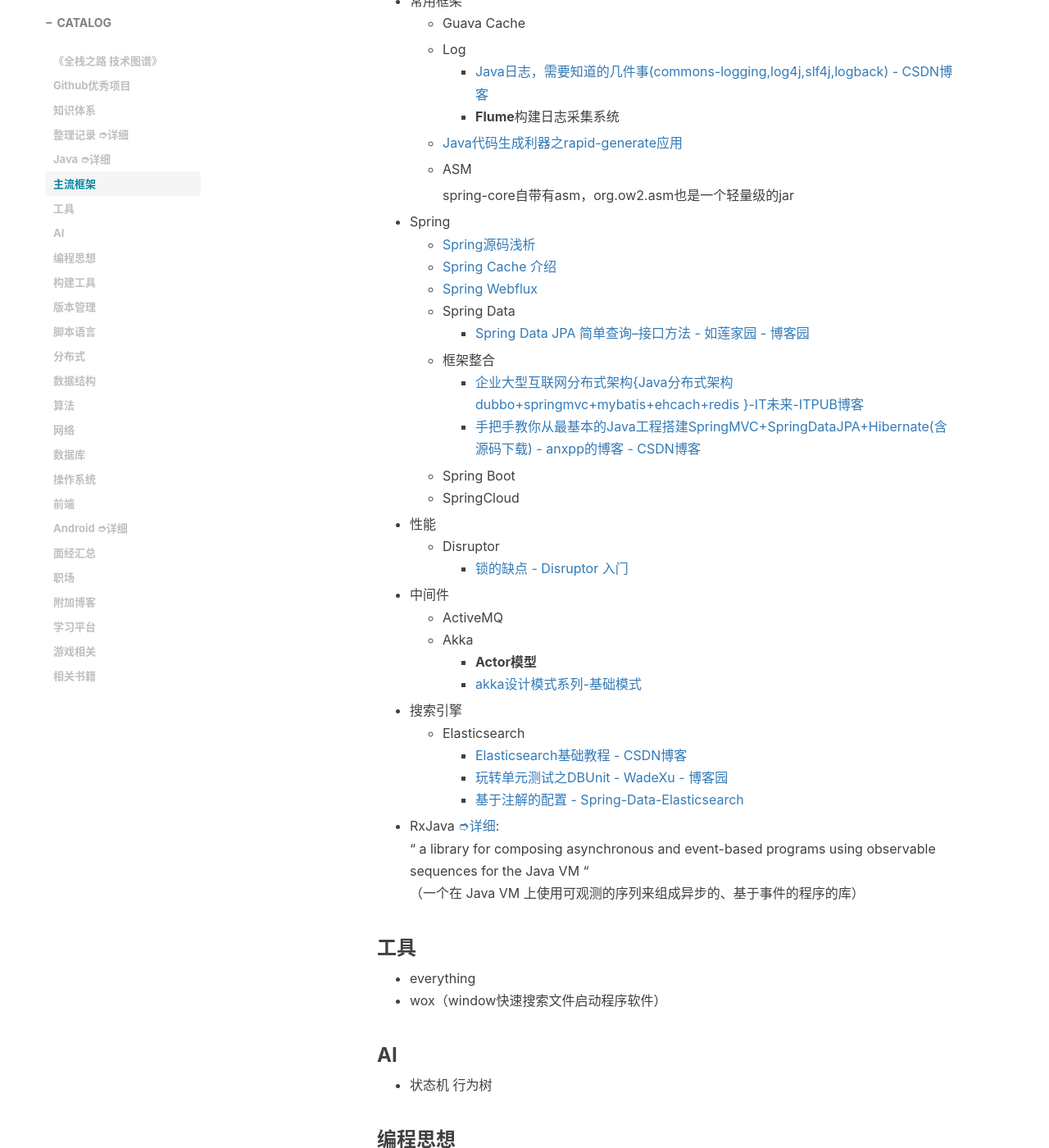
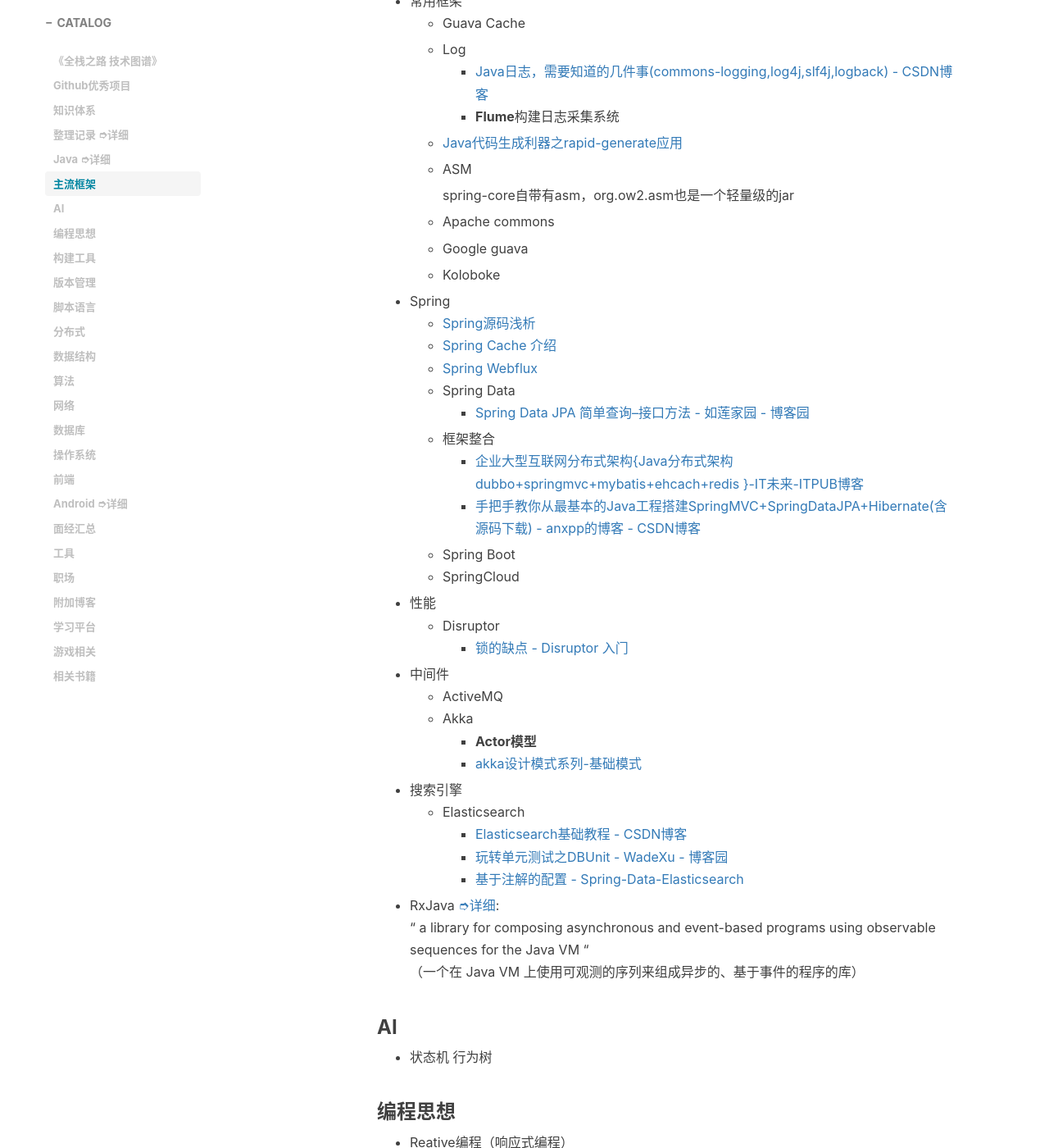
Before and after one commit to Ariescat/blog, a Jekyll site: the page built from docs/index.md, in a window 1280 px wide and 1400 px high, scrolled down 1951 px. Shown: the whole window at 82% size. Built offline with Jekyll 4.4.1, drawn with Linux system fonts in a browser that asks for light colours; nearby versions of some CDN libraries; comment, search, counter and statistics services are not loaded; some of the changed text lies outside the part shown.

Commit message:
调整record

```diff
--- a/docs/index.md
+++ b/docs/index.md
@@ -65,7 +65,13 @@
 
 	* ASM
 
-	  spring-core自带有asm，org.ow2.asm也是一个轻量级的jar
+		spring-core自带有asm，org.ow2.asm也是一个轻量级的jar
+
+	* Apache commons
+
+	* Google guava
+
+	* Koloboke
 
 * Spring
 	* [Spring源码浅析](https://blog.csdn.net/linuu/column/info/lovespring)
@@ -98,12 +104,6 @@
 * RxJava [➮详细](/2019/01/29/事件驱动编程RxJava/):
 	" a library for composing asynchronous and event-based programs using observable sequences for the Java VM "
 	（一个在 Java VM 上使用可观测的序列来组成异步的、基于事件的程序的库）
-
-
-### 工具
-
-* everything
-* wox（window快速搜索文件启动程序软件）
 
 ### AI
 
```
Also changed, not shown: other parts of docs/index.md (+6 -0 lines), docs/Java.md (+4 -0 lines).
